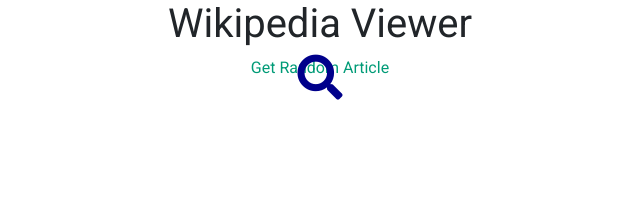
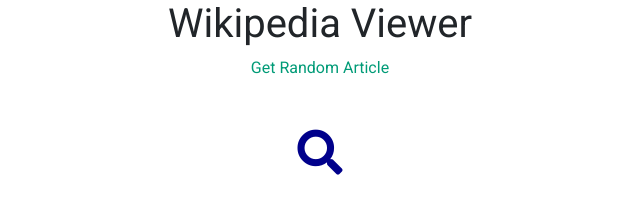
Before and after one commit to derektypist/wikipedia-viewer, a plain HTML site: page index.html in a window 1280 px wide. Shown: the whole page, without its empty margins (320-960 px from the left). Drawn offline with nearby package versions, Linux system fonts and the light colour scheme.

Commit message:
Updated search-icon - top at style.css

```diff
--- a/css/style.css
+++ b/css/style.css
@@ -19,5 +19,5 @@ body {
     font-size: 45px;
     color: darkblue;
     position: relative;
-    bottom: 25px;
+    top: 50px;
 }
```
